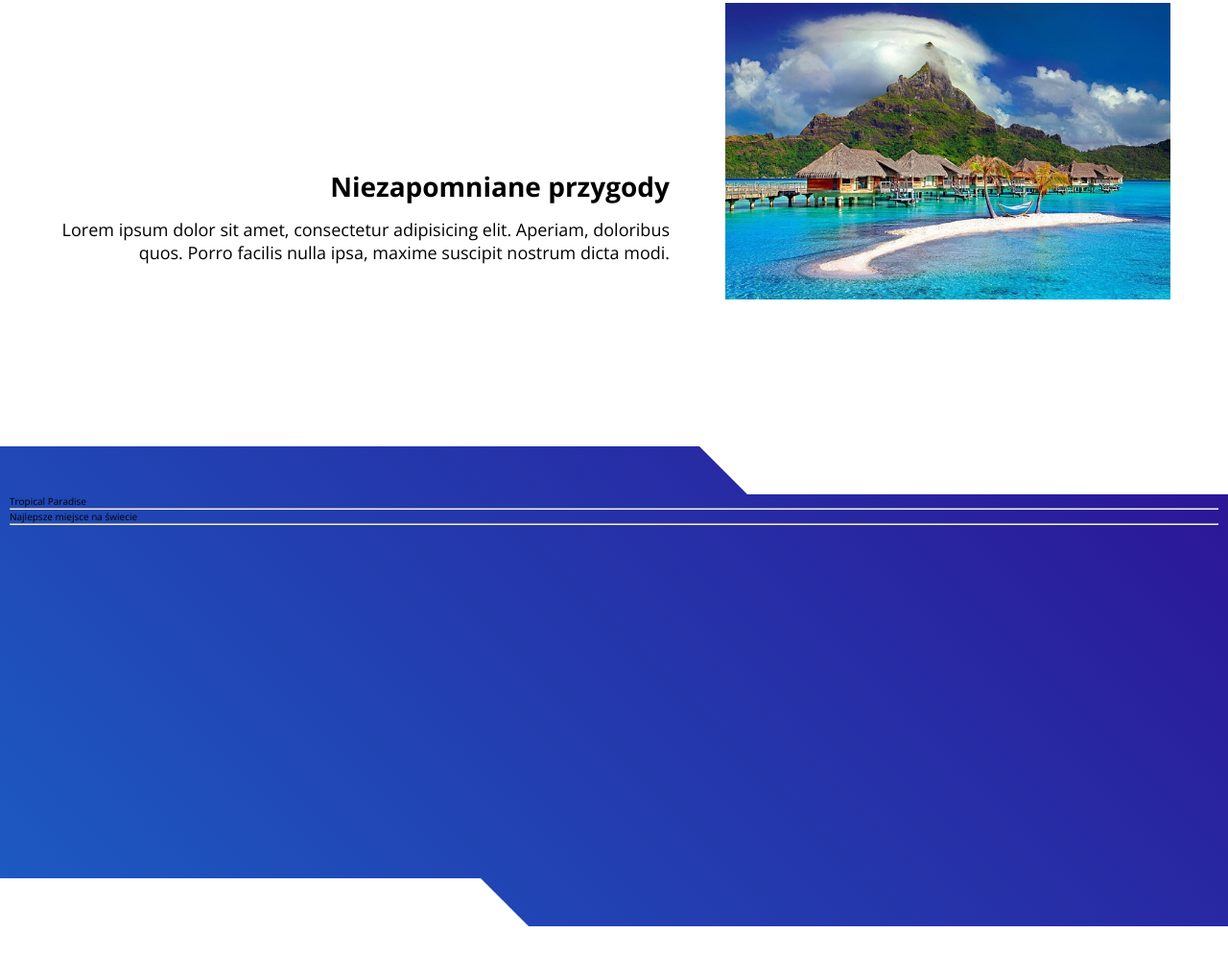
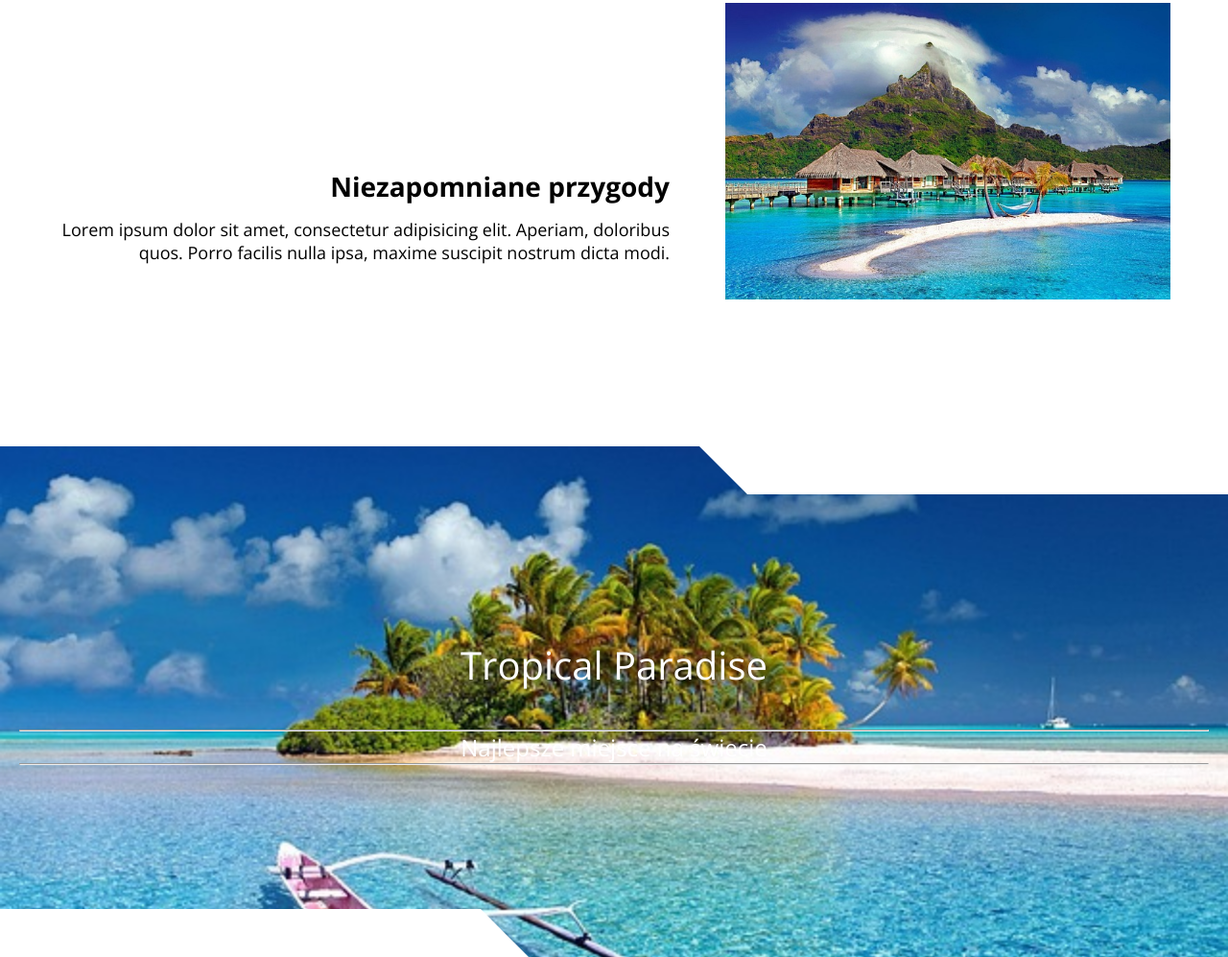
Before and after one commit to Nightfreaq/Tropical_Island, a plain HTML site: page index.html in a window 1280 px wide. Shown: the part 1161-2158 px from the top of the page at 96% size. Before the commit the page ends 2126 px from the top, so only its background shows below. Drawn offline with nearby package versions, Linux system fonts and the light colour scheme.

Commit message:
main hero

```diff
--- a/style/main.scss
+++ b/style/main.scss
@@ -182,12 +182,19 @@
 
 .hero-img{
   position: relative;
-  background: #333;
-  height: 500px;
-  display: flex;
-  flex-direction: column;
-  padding: 5em 1em;
-  @include heroImage("/Tropical_Island/img/hero_polynesia_small");
+  padding: 20em 2em;
+  @include heroImage("/Tropical_Island/img/hero_polynesia_small.jpg");
+  text-align: center;
+  color: $pure-white;
+
+  &__title{
+    font-size: 4rem;
+    margin-bottom: 1em;
+  }
+
+  &__text{
+    font-size: 2.4rem;
+  }
 }
 
 
```
Also changed, not shown: style/css/main.css, 1 other file.
